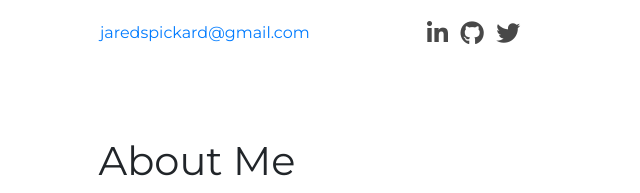
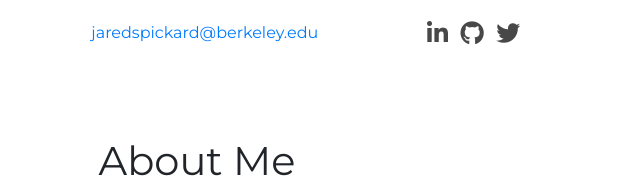
Before and after one commit to jaredspickard/Personal-Website, a plain HTML site: page organic-origin-284720/www/index.html in a window 1280 px wide. Shown: the part 421-614 px from the top of the page, 0-640 px from the left. Drawn offline with nearby package versions, Linux system fonts and the light colour scheme.

Commit message:
update email

```diff
--- a/organic-origin-284720/www/index.html
+++ b/organic-origin-284720/www/index.html
@@ -65,7 +65,7 @@
                     </div><br>
                     <div class="row" style="text-align:center">
                         <div class="col-sm-6 mb-4">
-                            <a target="_blank" href="mailto:jaredspickard@gmail.com">jaredspickard@gmail.com</a>
+                            <a target="_blank" href="mailto:jaredspickard@berkeley.edu">jaredspickard@berkeley.edu</a>
                         </div>
                         <div class="col-sm-6 mb-4">
                             <a target="_blank" href="https://www.linkedin.com/in/jaredspickard/"><i
@@ -107,7 +107,7 @@
                         <br><br>
                         &nbsp;&nbsp;&nbsp;&nbsp;&nbsp;&nbsp;&nbsp;&nbsp; Enough about me, though. If you've made it this far,
                         surely you're at least <i>somewhat</i> interested in getting in touch with me, and I'd like nothing more!
-                        Please feel free to shoot me an <a target="_blank" href="mailto:jaredspickard@gmail.com">email</a> or message
+                        Please feel free to shoot me an <a target="_blank" href="mailto:jaredspickard@berkeley.edu">email</a> or message
                         me on <a target="_blank" href="https://twitter.com/jaredspickard">Twitter</a> and we can set up a chat.
                         Whether it's personal or professional, I'd love to hear from you! Cheers!
                     </h6>
```
